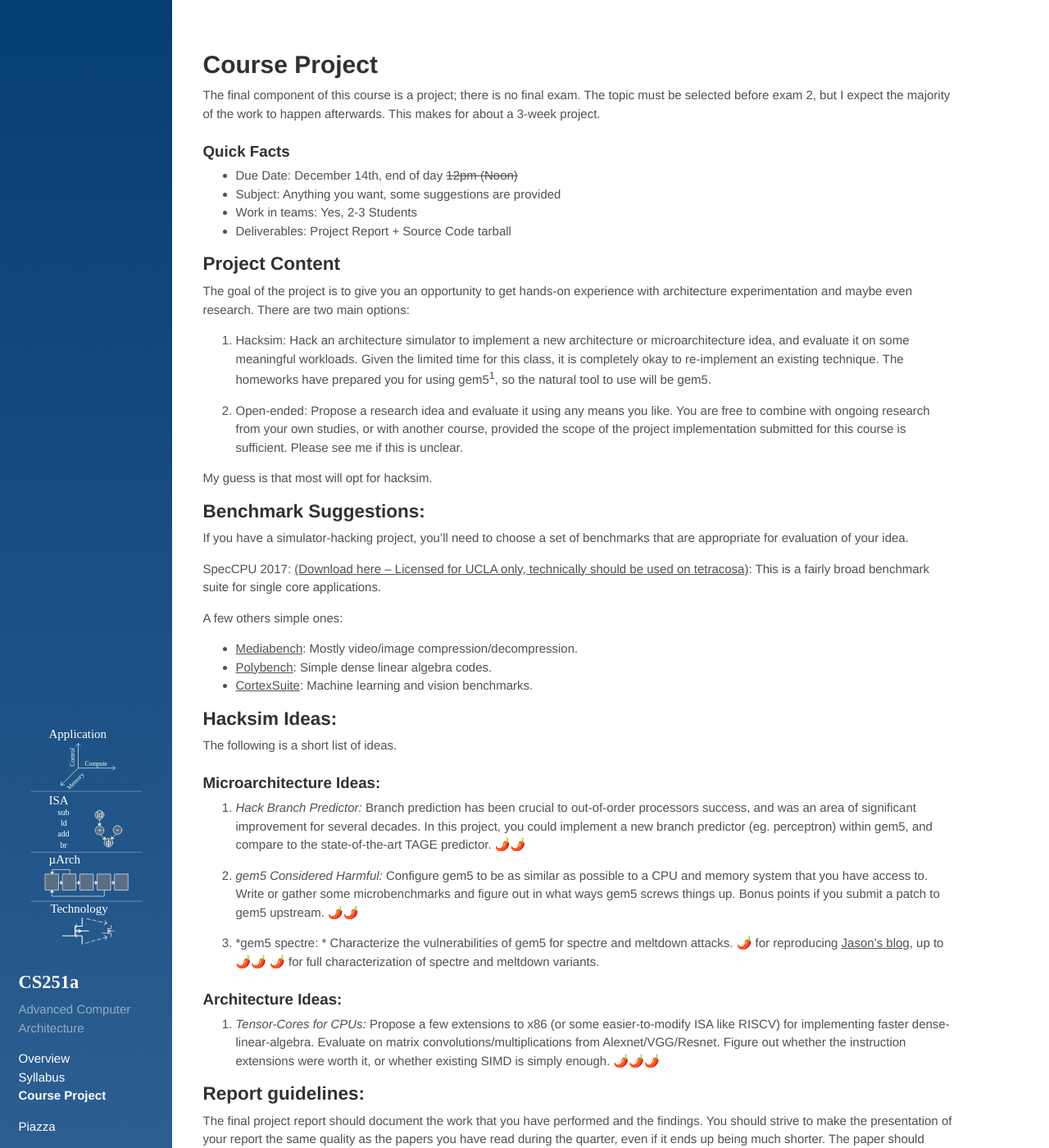
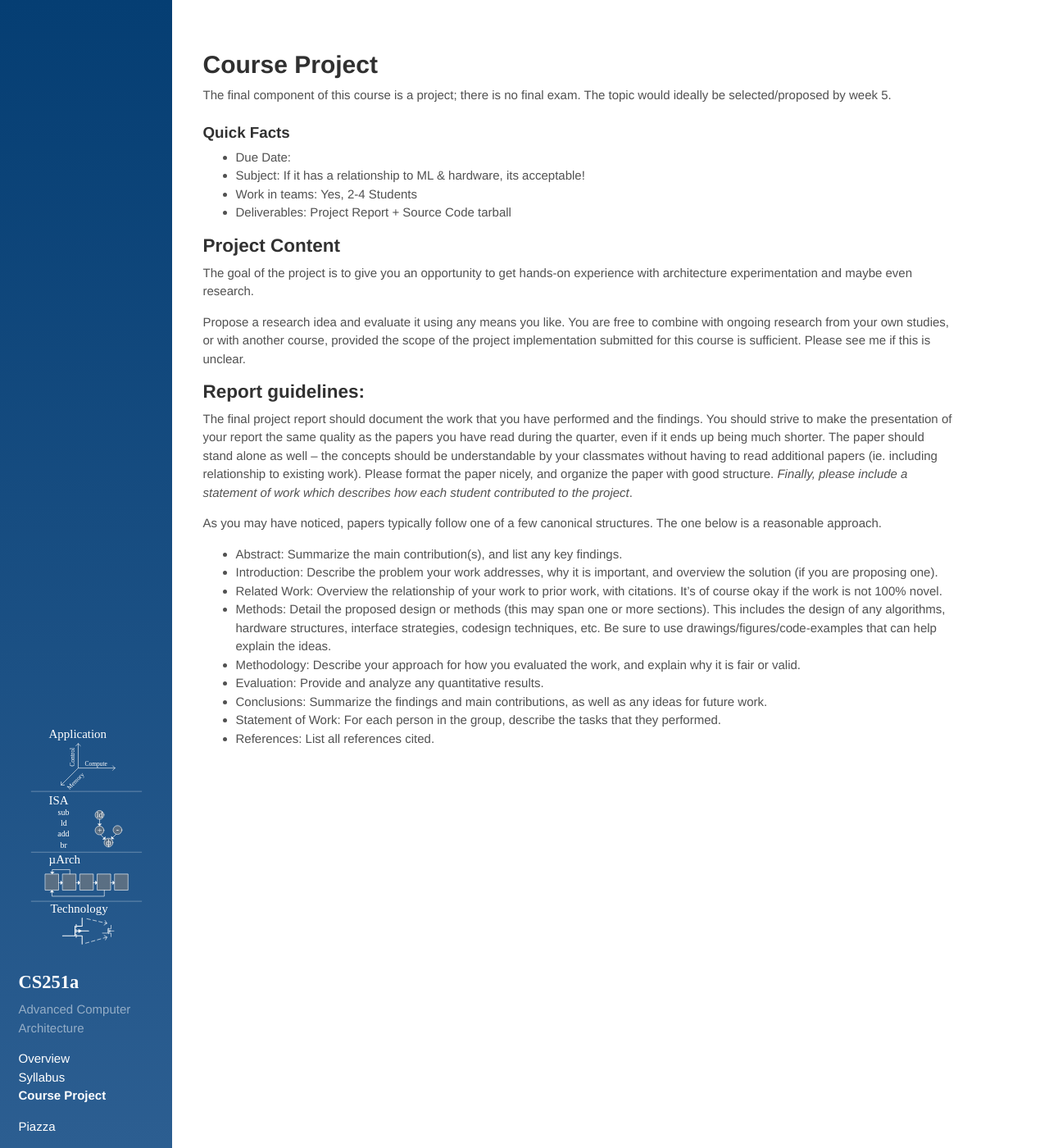
Before and after one commit to PolyArch/cs259, a Jekyll site: the page built from 08-project.md, in a window 1280 px wide and 1400 px high. Shown: the whole window at 82% size. Built offline with Jekyll 4.4.1, drawn with Linux system fonts in a browser that asks for light colours; some of the changed text lies outside the part shown.

Commit message:
oops fixed project

```diff
--- a/08-project.md
+++ b/08-project.md
@@ -4,75 +4,24 @@ title: Course Project
 ---
 
 The final component of this course is a project; there is no final exam.  The
-topic must be selected before exam 2, but I expect the majority of the work to happen afterwards.  This makes for about a 3-week project.
+topic would ideally be selected/proposed by week 5.
 
 ### Quick Facts
 
-* Due Date: December 14th, end of day ~~12pm (Noon)~~
-* Subject: Anything you want, some suggestions are provided
-* Work in teams: Yes, 2-3 Students
+* Due Date:
+* Subject:  If it has a relationship to ML & hardware, its acceptable!
+* Work in teams: Yes, 2-4 Students
 * Deliverables: Project Report + Source Code tarball
 
 ## Project Content
 
 The goal of the project is to give you an opportunity to get hands-on
-experience with architecture experimentation and maybe even research.  There
-are two main options:
+experience with architecture experimentation and maybe even research.
 
-1. Hacksim:  Hack an architecture simulator to implement a new architecture or
-   microarchitecture idea, and evaluate it on some meaningful workloads. Given
-the limited time for this class, it is completely okay to re-implement an
-existing technique.  The homeworks have prepared you for using
-gem5<sup>1</sup>, so the natural tool to use will be gem5.
-
-2. Open-ended:  Propose a research idea and evaluate it using any means you
+ Propose a research idea and evaluate it using any means you
    like.  You are free to combine with ongoing research from your own studies,
 or with another course, provided the scope of the project implementation
 submitted for this course is sufficient.  Please see me if this is unclear.
-
-My guess is that most will opt for hacksim.
-
-## Benchmark Suggestions:
-
-If you have a simulator-hacking project, you'll need to choose a set of
-benchmarks that are appropriate for evaluation of your idea.
-
-SpecCPU 2017: [(Download here -- Licensed for UCLA only, technically should be used on tetracosa)](https://ucla.box.com/s/jx5nv8j96g7x4l2tlznc7ixs30ot853r):  This is a fairly broad benchmark suite for single core applications.
-
- A few others simple ones:
-* [Mediabench](http://mathstat.slu.edu/~fritts/mediabench/): Mostly video/image compression/decompression.
-* [Polybench](http://web.cse.ohio-state.edu/~pouchet.2/software/polybench/): Simple dense linear algebra codes.
-* [CortexSuite](http://cseweb.ucsd.edu/groups/bsg/): Machine learning and vision benchmarks.
-
-
-## Hacksim Ideas:
-
-The following is a short list of ideas.
-
-### Microarchitecture Ideas:
-1. *Hack Branch Predictor:*  Branch prediction has been crucial to out-of-order
-   processors success, and was an area of significant improvement for several
-decades.  In this project, you could implement a new branch predictor (eg.
-perceptron) within gem5, and compare to the state-of-the-art TAGE predictor.
-🌶️🌶️
-
-2. *gem5 Considered Harmful:*  Configure gem5 to be as similar as possible to a
-   CPU and memory system that you have access to.  Write or gather some
-microbenchmarks and figure out in what ways gem5 screws things up.  Bonus
-points if you submit a patch to gem5 upstream.  🌶️🌶️
-
-3. *gem5 spectre: *  Characterize the vulnerabilities of gem5 for spectre and meltdown
-attacks.  🌶️ for reproducing [Jason's blog](http://www.lowepower.com/jason/visualizing-spectre-with-gem5.html),
-up to 🌶️🌶️ 🌶️  for full characterization of spectre and meltdown variants.
-
-### Architecture Ideas:
-
-1. *Tensor-Cores for CPUs:*  Propose a few extensions to x86 (or some
-   easier-to-modify ISA like RISCV) for implementing faster
-dense-linear-algebra.  Evaluate on matrix convolutions/multiplications from
-Alexnet/VGG/Resnet.  Figure out whether the instruction extensions were worth
-it, or whether existing SIMD is simply enough. 🌶️🌶️🌶️
-
 
 ## Report guidelines:
 
@@ -102,7 +51,3 @@ valid.
 * Conclusions: Summarize the findings and main contributions, as well as any ideas for future work.
 * Statement of Work: For each person in the group, describe the tasks that they performed.
 * References: List all references cited.
-
-### Footnotes:
-<sup>1</sup> I am kidding of course; nothing can actually prepare you or anyone
-for modifying gem5.
```
